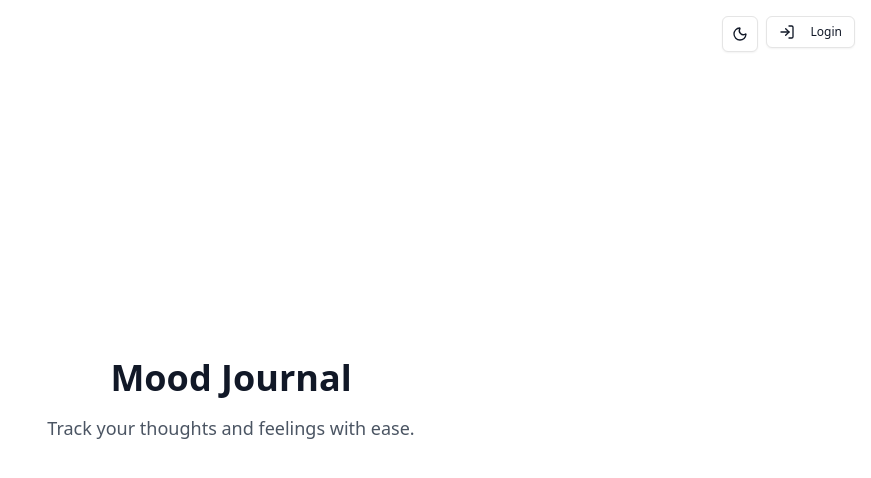
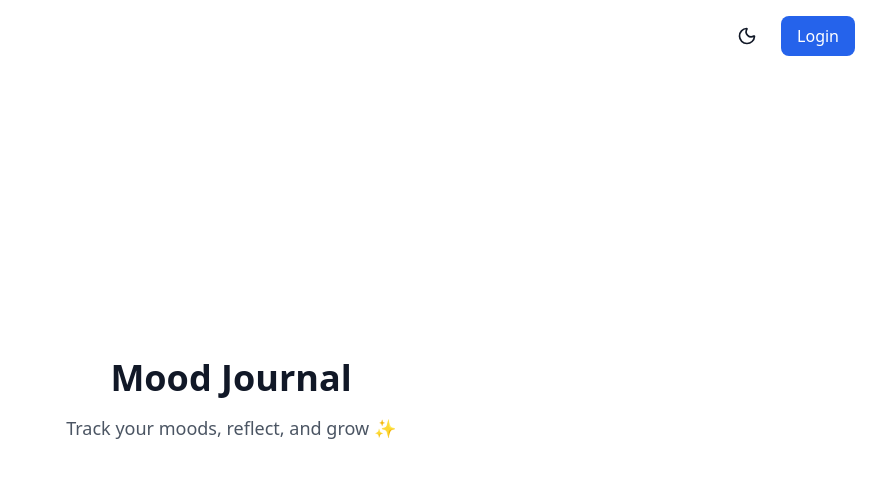
Before and after one commit to guptavidhi/mood-journal, a Next.js app in the folder mood-journal/: page / in a window 1280 px wide. Shown: the top 478 px of the page, without its empty margins (409-1280 px from the left). Built offline with nearby package versions, Linux system fonts and the light colour scheme.

Commit message:
updated tailwind for dark mode

```diff
--- a/mood-journal/src/app/page.tsx
+++ b/mood-journal/src/app/page.tsx
@@ -1,35 +1,27 @@
 "use client";
 
-import { useState, useEffect } from "react";
-import { Sun, Moon, LogIn } from "lucide-react";
-import { Button } from "@/components/ui/button";
+import { useEffect, useState } from "react";
+import { Sun, Moon } from "lucide-react";
 
 export default function Home() {
-  const [dark, setDark] = useState<boolean | null>(null);
+  const [dark, setDark] = useState(false);
 
-  // Load saved preference on mount
+  // Load saved theme on mount
   useEffect(() => {
     if (typeof window === "undefined") return;
 
     const saved = localStorage.getItem("mj_theme");
     if (saved === "dark") {
+      document.documentElement.classList.add("dark");
       setDark(true);
-      document.documentElement.classList.add("dark");
-    } else if (saved === "light") {
+    } else {
+      document.documentElement.classList.remove("dark");
       setDark(false);
-      document.documentElement.classList.remove("dark");
-    } else {
-      // Fallback to system preference
-      const prefersDark = window.matchMedia("(prefers-color-scheme: dark)").matches;
-      setDark(prefersDark);
-      if (prefersDark) {
-        document.documentElement.classList.add("dark");
-      }
     }
   }, []);
 
-  // Toggle handler
-  const toggleDark = () => {
+  // Toggle theme
+  const toggleTheme = () => {
     if (dark) {
       document.documentElement.classList.remove("dark");
       localStorage.setItem("mj_theme", "light");
@@ -42,24 +34,27 @@ export default function Home() {
   };
 
   return (
-    <main className="min-h-screen bg-white dark:bg-gray-900 text-gray-900 dark:text-gray-100">
-      {/* Top-right corner controls */}
-      <div className="absolute top-4 right-4 flex gap-2">
-        <Button variant="outline" size="icon" onClick={toggleDark}>
-          {dark ? <Sun className="h-5 w-5" /> : <Moon className="h-5 w-5" />}
-        </Button>
-        <Button variant="outline" size="sm">
-          <LogIn className="mr-2 h-4 w-4" /> Login
-        </Button>
+    <div className="min-h-screen bg-white dark:bg-gray-900 text-gray-900 dark:text-gray-100">
+      {/* top-right controls */}
+      <div className="absolute top-4 right-4 flex items-center gap-4">
+        <button
+          onClick={toggleTheme}
+          className="p-2 rounded-full hover:bg-gray-200 dark:hover:bg-gray-800 transition"
+        >
+          {dark ? <Sun size={20} /> : <Moon size={20} />}
+        </button>
+        <button className="px-4 py-2 rounded-lg bg-blue-600 text-white hover:bg-blue-700 transition">
+          Login
+        </button>
       </div>
 
-      {/* Page content */}
-      <div className="flex flex-col items-center justify-center h-screen">
+      {/* main content */}
+      <main className="flex flex-col items-center justify-center min-h-screen">
         <h1 className="text-4xl font-bold mb-4">Mood Journal</h1>
         <p className="text-lg text-gray-600 dark:text-gray-300">
-          Track your thoughts and feelings with ease.
+          Track your moods, reflect, and grow ✨
         </p>
-      </div>
-    </main>
+      </main>
+    </div>
   );
 }
--- a/mood-journal/tailwind.config.js
+++ b/mood-journal/tailwind.config.js
@@ -1,5 +1,6 @@
 /** @type {import('tailwindcss').Config} */
 module.exports = {
+  darkMode: "class", // <-- just this
   content: [
     "./src/pages/**/*.{js,ts,jsx,tsx,mdx}",
     "./src/components/**/*.{js,ts,jsx,tsx,mdx}",
@@ -8,54 +9,53 @@ module.exports = {
   theme: {
     extend: {
       borderRadius: {
-  			lg: 'var(--radius)',
-  			md: 'calc(var(--radius) - 2px)',
-  			sm: 'calc(var(--radius) - 4px)'
+        lg: "var(--radius)",
+        md: "calc(var(--radius) - 2px)",
+        sm: "calc(var(--radius) - 4px)",
       },
       colors: {
-  			background: 'hsl(var(--background))',
-  			foreground: 'hsl(var(--foreground))',
+        background: "hsl(var(--background))",
+        foreground: "hsl(var(--foreground))",
         card: {
-  				DEFAULT: 'hsl(var(--card))',
-  				foreground: 'hsl(var(--card-foreground))'
+          DEFAULT: "hsl(var(--card))",
+          foreground: "hsl(var(--card-foreground))",
         },
         popover: {
-  				DEFAULT: 'hsl(var(--popover))',
-  				foreground: 'hsl(var(--popover-foreground))'
+          DEFAULT: "hsl(var(--popover))",
+          foreground: "hsl(var(--popover-foreground))",
         },
         primary: {
-  				DEFAULT: 'hsl(var(--primary))',
-  				foreground: 'hsl(var(--primary-foreground))'
+          DEFAULT: "hsl(var(--primary))",
+          foreground: "hsl(var(--primary-foreground))",
         },
         secondary: {
-  				DEFAULT: 'hsl(var(--secondary))',
-  				foreground: 'hsl(var(--secondary-foreground))'
+          DEFAULT: "hsl(var(--secondary))",
+          foreground: "hsl(var(--secondary-foreground))",
         },
         muted: {
-  				DEFAULT: 'hsl(var(--muted))',
-  				foreground: 'hsl(var(--muted-foreground))'
+          DEFAULT: "hsl(var(--muted))",
+          foreground: "hsl(var(--muted-foreground))",
         },
         accent: {
-  				DEFAULT: 'hsl(var(--accent))',
-  				foreground: 'hsl(var(--accent-foreground))'
+          DEFAULT: "hsl(var(--accent))",
+          foreground: "hsl(var(--accent-foreground))",
         },
         destructive: {
-  				DEFAULT: 'hsl(var(--destructive))',
-  				foreground: 'hsl(var(--destructive-foreground))'
+          DEFAULT: "hsl(var(--destructive))",
+          foreground: "hsl(var(--destructive-foreground))",
         },
-  			border: 'hsl(var(--border))',
-  			input: 'hsl(var(--input))',
-  			ring: 'hsl(var(--ring))',
+        border: "hsl(var(--border))",
+        input: "hsl(var(--input))",
+        ring: "hsl(var(--ring))",
         chart: {
-  				'1': 'hsl(var(--chart-1))',
-  				'2': 'hsl(var(--chart-2))',
-  				'3': 'hsl(var(--chart-3))',
-  				'4': 'hsl(var(--chart-4))',
-  				'5': 'hsl(var(--chart-5))'
-  			}
-  		}
-  	}
+          1: "hsl(var(--chart-1))",
+          2: "hsl(var(--chart-2))",
+          3: "hsl(var(--chart-3))",
+          4: "hsl(var(--chart-4))",
+          5: "hsl(var(--chart-5))",
+        },
+      },
+    },
   },
   plugins: [require("tailwindcss-animate")],
-  darkMode: ["class", "class"], // <-- important for dark mode toggle later
 };
```
Lines whose indentation alone changed are shown as unchanged.
